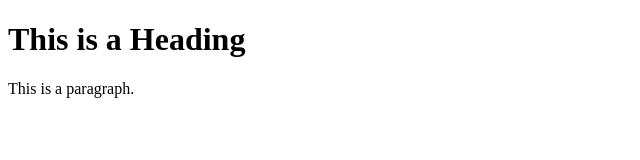
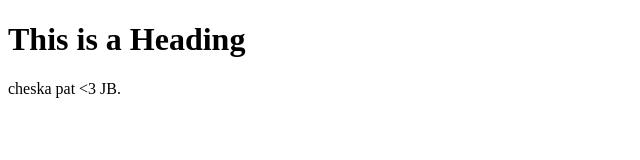
Before and after one commit to adescobal3/CS1130, a plain HTML site: page index.html in a window 1280 px wide. Shown: the full height of the page, 0-640 px from the left. Drawn offline with Linux system fonts and the light colour scheme.

Commit message:
Update index.html

```diff
--- a/index.html
+++ b/index.html
@@ -6,7 +6,7 @@
 <body>
 
 <h1>This is a Heading</h1>
-<p>This is a paragraph.</p>
+<p>cheska pat <3 JB.</p>
 
 </body>
 </html>
```
